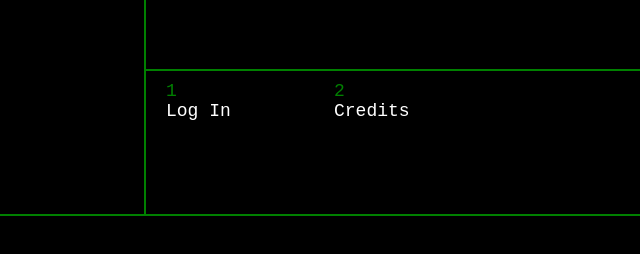
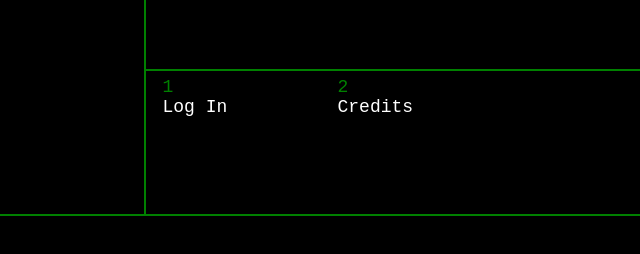
Before and after one commit to ertyseidohl/cyberpunk, a plain HTML site: page index.html in a window 1280 px wide. Shown: the part 528-782 px from the top of the page, 295-935 px from the left. Drawn offline with Linux system fonts and the light colour scheme.

Commit message:
Continuing to make progress

```diff
--- a/index.css
+++ b/index.css
@@ -50,6 +50,7 @@ div{
 	right: 0;
 	outline: 1px solid green;
 	padding: 2.5%;
+	overflow-y: auto;
 }
 #input{
 	outline: 1px solid green;
@@ -61,15 +62,17 @@ div{
 	right: 0;
 }
 	.option{
-		width: 18%;
+		width: 20%;
+		padding: 0 2.5%;
+		height: 100%;
 		float: left;
-		margin: 0 1.5%;
-		height: 85%;
-		padding: 1.5% 1.5%;
 		color: white;
 		font-size: 18px;
+		position: relative;
+		cursor: pointer;
 	}
 	.option-num{
+		padding-top: 7px;
 		display: block;
 		color: green;
 	}
--- a/script.js
+++ b/script.js
@@ -15,19 +15,19 @@
 				};
 			},
 			loop: function(frame) {
-				if(this.done == 2) return;
+				if (this.done == 2) return;
 				var anim = document.getElementById("anim");
 				var anim2 = document.getElementById("anim2");
 				this.size.x += Math.random() * 100;
 				this.size.y += Math.random() * 100;
 
-				if(this.size.x > this.size.xmax) {
+				if (this.size.x > this.size.xmax) {
 					this.size.x = this.size.xmax;
 					this.done = 1;
 				}
-				if(this.size.y > this.size.ymax) {
+				if (this.size.y > this.size.ymax) {
 					this.size.y = this.size.ymax;
-					if(this.done == 1) this.done = 2;
+					if (this.done == 1) this.done = 2;
 				}
 
 				anim.style.width = this.size.x + "px";
@@ -36,7 +36,7 @@
 				anim.style.marginTop = (-0.5 * this.size.y) + "px";
 				anim.style.marginLeft = (-0.5 * this.size.x) + "px";
 
-				if(this.done == 2) {
+				if (this.done == 2) {
 					document.getElementById("console").style.display = "block";
 					anim.style.display = "none";
 					anim2.style.display = "none";
@@ -78,19 +78,19 @@
 				anim2.style.display = "block";
 			},
 			loop: function() {
-				if(this.done < 3) {
+				if (this.done < 3) {
 					var anim = document.getElementById("anim");
 					var anim2 = document.getElementById("anim2");
 					this.size.x -= Math.random() * 100;
 					this.size.y -= Math.random() * 100;
 
-					if(this.size.x <= this.size.xmin) {
+					if (this.size.x <= this.size.xmin) {
 						this.size.x = this.size.xmin;
 						this.done = 1;
 					}
-					if(this.size.y <= this.size.ymin) {
+					if (this.size.y <= this.size.ymin) {
 						this.size.y = this.size.ymin;
-						if(this.done == 1) this.done = 2;
+						if (this.done == 1) this.done = 2;
 					}
 
 					anim.style.width = this.size.x + "px";
@@ -99,7 +99,7 @@
 					anim.style.marginTop = (-0.5 * this.size.y) + "px";
 					anim.style.marginLeft = (-0.5 * this.size.x) + "px";
 
-					if(this.done == 2) {
+					if (this.done == 2) {
 						this.done = 3;
 						anim.innerHTML = "<input type='button' onclick='document.getElementById(\"anim\").innerHTML = \"\"; game.restart();' id='restart' value='Restart' />";
 					}
@@ -126,16 +126,16 @@
 						submit.onclick = function() {
 							var nameEl = document.getElementById("player-name");
 							var passwordEl = document.getElementById("player-password");
-							if(nameEl.value.length === 0) {
+							if (nameEl.value.length === 0) {
 								nameEl.style.backgroundColor = "#220000";
 							}
-							if(passwordEl.value.length === 0) {
+							if (passwordEl.value.length === 0) {
 								passwordEl.style.backgroundColor = "#220000";
 							}
-							if(nameEl.value.length > 0 && passwordEl.value.length > 0) {
+							if (nameEl.value.length > 0 && passwordEl.value.length > 0) {
 								game.player.name = nameEl.value;
 								game.player.password = passwordEl.value;
-								game.setState("mizumo_start");
+								game.setState("start");
 								game.updatePlayer();
 							}
 						};
@@ -197,7 +197,7 @@
 				}
 			]
 		},
-		mizumo_start: {
+		start: {
 			location: 'Mizumo HQ, room 2503',
 			callfore: function() {
 				game.player.get(game.items.smartphone);
@@ -226,22 +226,22 @@
 			options: [
 				{
 					text: "Examime Alert",
-					state: "mizumo_examine_alert"
+					state: "examine_alert"
 				},
 				{
 					text: "Ingore Alert",
-					state: "mizumo_leaving"
+					state: "leaving"
 				}
 			]
 		},
-		mizumo_examine_alert: {
+		examine_alert: {
 			location: 'Mizumo HQ, room 2503',
 			color: "blue",
 			text: [
 				"To: __NAME_UC__",
 				"From: JORDAN LANDES",
 				"Subject: HELP PLEASE",
-				"I'M TRAPPED IN ROOM S429 IN SUB-BASEMENT 4. IS ANYONE STILL AROUND? I'VE TRIED CALLING SECURITY BUT THEY AREN'T ANSWERING.",
+				"I'M TRAPPED IN ROOM S438 IN SUB-BASEMENT 4. IS ANYONE STILL AROUND? I'VE TRIED CALLING SECURITY BUT THEY AREN'T ANSWERING.",
 				"I KNOW THIS IS TOTALLY AGAINST POLICY, BUT THERE'S A SPARE KEYCARD IN MY DESK (ROOM 2206) IN THE THIRD DRAWER DOWN THAT WILL GET YOU INTO THE BASEMENT.",
 				"I'VE BEEN DOWN HERE A LONG TIME ALREADY AND I REALLY DON'T WANT TO BE HERE UNTIL MONDAY!",
 				"PLEASE HELP ME!",
@@ -250,29 +250,29 @@
 			options: [
 				{
 					text: "Go to Room 2206",
-					state: "mizumo_room_2206"
+					state: "room_2206"
 				},
 				{
 					text: "Go to Elevator",
-					state: "mizumo_elevator_call"
+					state: "elevator_call"
 				},
 				{
 					text: "Ignore Message",
-					state: "mizumo_leaving"
+					state: "leaving"
 				},
 				{
-					condition: function() {return !(game.player.has(game.events.mizumo_opsec_called));},
+					condition: function() {return !(game.player.visited('call_opsec'));},
 					text: "Make OpSec deal with it",
-					state: "mizumo_call_opsec"
+					state: "call_opsec"
 				},
 				{
-					condition: function() {return game.player.has(game.events.mizumo_opsec_called);},
+					condition: function() {return game.player.visited('call_opsec');},
 					text: "Call the Opsec office again",
-					state: "mizumo_call_opsec"
+					state: "call_opsec"
 				}
 			]
 		},
-		mizumo_room_2206: {
+		room_2206: {
 			location: 'Mizumo HQ, room 2206',
 			text: [
 				"Room 2206 is an office on the 22nd floor - three floors down from you. It's a smaller office than yours, for what that's worth.",
@@ -280,54 +280,51 @@
 			],
 			options: [
 				{
-					condition: function() {return !(game.player.visited('mizumo_room_2206_examine'));},
+					condition: function() {return !(game.player.visited('room_2206_examine'));},
 					text: "Look Around",
-					state: "mizumo_room_2206_examine"
+					state: "room_2206_examine"
 				},
 				{
 					condition: function() {return !(game.player.has(game.items.sb4_keycard));},
 					text: "Get Keycard",
-					state: "mizumo_room_2206_keycard"
+					state: "room_2206_keycard"
 				},
 				{
-					condition: function() {return !(game.player.visited('mizumo_room_2206_examine'));},
+					condition: function() {return !(game.player.visited('room_2206_examine'));},
 					text: "Snoop around in the office",
-					state: "mizumo_room_2206_examine"
+					state: "room_2206_examine"
 				},
 				{
 					text: "Go to Elevator",
-					state: "mizumo_elevator_call"
+					state: "elevator_call"
 				}
 			]
 		},
-		mizumo_room_2206_examine: {
+		room_2206_examine: {
 			location: 'Mizumo HQ, room 2206',
-			callfore: function() {
-				game.player.happen("mizumo_2206_snooped");
-			},
 			text: [
 				"You hear the small whine of something mechanical behind you, and you whip around. You see a security camera zooming in on you. Idiots in Opsec have time to watch you on the camera but not save people in the basement.",
-				function() {if(!game.player.visited('mizumo_call_opsec')) return "Come to think of it, you could probably just call Opsec and have them rescue James or whoever they were.";},
+				function() {if (!game.player.visited('call_opsec')) return "Come to think of it, you could probably just call Opsec and have them rescue James or whoever they were.";},
 				"You notice that this room seems... almost too empty for someone to be working in it. There's barely anything on the desk. Either way, it looks like the keycard should be where they said."
 			],
 			options: [
 				{
 					condition: function() {return !(game.player.has(game.items.sb4_keycard));},
 					text: "Get Keycard",
-					state: "mizumo_room_2206_keycard"
+					state: "room_2206_keycard"
 				},
 				{
-					condition: function() {return !(game.player.visited('mizumo_call_opsec'));},
+					condition: function() {return !(game.player.visited('call_opsec'));},
 					text: "Call the Opsec office",
-					state: "mizumo_call_opsec"
+					state: "call_opsec"
 				},
 				{
 					text: "Go to Elevator",
-					state: "mizumo_elevator_call"
+					state: "elevator_call"
 				}
 			]
 		},
-		mizumo_call_opsec: {
+		call_opsec: {
 			location: undefined,
 			text: [
 				{
@@ -338,28 +335,28 @@
 					color: "red"
 				},
 				function() {
-					if (!(game.player.visited('mizumo_call_opsec'))) return "Oh, right. OpSec goes home at 6pm like everyone else.";
+					if (!(game.player.visited('call_opsec'))) return "Oh, right. OpSec goes home at 6pm like everyone else.";
 				},
 				function() {
-					if (!(game.player.visited('mizumo_call_opsec'))) return "You'd think a multi-million dollar corporation would have 24-hour security. But no, it's this automated system.";
+					if (!(game.player.visited('call_opsec'))) return "You'd think a multi-million dollar corporation would have 24-hour security. But no, it's this automated system.";
 				}
 			],
 			options: [
 				{
 					text: "Emergencies",
-					state: "mizumo_call_opsec_emergencies"
+					state: "call_opsec_emergencies"
 				},
 				{
 					text: "Non-Emergencies",
-					state: "mizumo_call_opsec_non_emergencies"
+					state: "call_opsec_non_emergencies"
 				},
 				{
 					text: "Nevermind",
-					state: "mizumo_call_opsec_end"
+					state: "call_opsec_end"
 				}
 			]
 		},
-		mizumo_call_opsec_non_emergencies: {
+		call_opsec_non_emergencies: {
 			location: undefined,
 			text: [
 				{
@@ -371,37 +368,37 @@
 			options: [
 				{
 					text: "Call opsec again.",
-					state: "mizumo_call_opsec"
+					state: "call_opsec"
 				},
 				{
 					text: "Give up and go home",
-					state: "mizumo_leaving"
+					state: "leaving"
 				},
 				{
 					condition: function() {return game.player.location == "Mizumo HQ, room 2206";},
 					text: "Go to Elevator",
-					state: "mizumo_elevator_call"
+					state: "elevator_call"
 				},
 				{
 					condition: function() {return game.player.location == "Mizumo HQ, room 2206" && !(game.player.has(game.items.sb4_keycard));},
 					text: "Get Keycard from Desk",
-					state: "mizumo_room_2206_keycard"
+					state: "room_2206_keycard"
 				},
 				{
 					condition: function() {return game.player.location == "Mizumo HQ, room 2503";},
 					//player is in their own office
 					text: "Go to Room 2206",
-					state: "mizumo_room_2206"
+					state: "room_2206"
 				},
 				{
 					condition: function() {return game.player.location == "Mizumo HQ, room 2503";},
 					//player is in their own office
 					text: "Ignore the message - go home",
-					state: "mizumo_leaving"
+					state: "leaving"
 				}
 			]
 		},
-		mizumo_call_opsec_emergencies: {
+		call_opsec_emergencies: {
 			location: undefined,
 			text: [
 				{
@@ -413,38 +410,38 @@
 			options: [
 				{
 					text: "Call opsec again.",
-					state: "mizumo_call_opsec"
+					state: "call_opsec"
 				},
 				{
 					condition: function() {return game.player.location == "Mizumo HQ, room 2206";},
 					text: "Too creepy - give up and go home",
-					state: "mizumo_leaving"
+					state: "leaving"
 				},
 				{
 					condition: function() {return game.player.location == "Mizumo HQ, room 2206";},
 					text: "Go to Elevator",
-					state: "mizumo_elevator_call"
+					state: "elevator_call"
 				},
 				{
 					condition: function() {return game.player.location == "Mizumo HQ, room 2206" && !(game.player.has(game.items.sb4_keycard));},
 					text: "Get Keycard from Desk",
-					state: "mizumo_room_2206_keycard"
+					state: "room_2206_keycard"
 				},
 				{
 					condition: function() {return game.player.location == "Mizumo HQ, room 2503";},
 					//player is in their own office
 					text: "Go to Room 2206",
-					state: "mizumo_room_2206"
+					state: "room_2206"
 				},
 				{
 					condition: function() {return game.player.location == "Mizumo HQ, room 2503";},
 					//player is in their own office
 					text: "Ignore the message - go home",
-					state: "mizumo_leaving"
+					state: "leaving"
 				}
 			]
 		},
-		mizumo_call_opsec_end:{
+		call_opsec_end:{
 			location: undefined,
 			text: [
 				{
@@ -458,29 +455,29 @@
 					condition: function() {return game.player.location == "Mizumo HQ, room 2206" && !(game.player.has(game.items.sb4_keycard));},
 					//player is in downstairs office, no keycard
 					text: "Get Keycard from Desk",
-					state: "mizumo_room_2206_keycard",
+					state: "room_2206_keycard",
 				},
 				{
 					condition: function() {return game.player.location == "Mizumo HQ, room 2206";},
 					text: "Go to Elevator",
-					state: "mizumo_elevator_call"
+					state: "elevator_call"
 				},
 				{
 					condition: function() {return game.player.location == "Mizumo HQ, room 2503";},
 					//player is in their own office
 					text: "Ignore the message - go home",
-					state: "mizumo_elevator_call"
+					state: "elevator_call"
 				},
 				{
 					condition: function() {return game.player.location == "Mizumo HQ, room 2503";},
 					//player is in their own office
 					text: "Go to Room 2206",
-					state: "mizumo_room_2206"
+					state: "room_2206"
 				},
 			]
 
 		},
-		mizumo_room_2206_keycard: {
+		room_2206_keycard: {
 			location: 'Mizumo HQ, room 2206',
 			callfore: function() {
 				game.player.get(game.items.sb4_keycard);
@@ -494,15 +491,15 @@
 					callback: function() {
 						game.player.lose(game.items.sb4_keycard);
 					},
-					state: "mizumo_leaving"
+					state: "leaving"
 				},
 				{
 					text: "Go help Jordan",
-					state: "mizumo_elevator_call"
+					state: "elevator_call"
 				}
 			]
 		},
-		mizumo_elevator_call: {
+		elevator_call: {
 			location: 'Mizumo HQ, Service Elevator 07b',
 			text: [
 				"You press the button to call an elevator. The door directly behind you opens with a small \"ding!\"",
@@ -512,26 +509,26 @@
 			options: [
 				{
 					text: "Go to front lobby",
-					state: "mizumo_leaving"
+					state: "leaving"
 				},
 				{
-					condition: function() {return game.player.visited('mizumo_room_2206');},
+					condition: function() {return game.player.visited('room_2206');},
 					text: "Return to Room 2206",
-					state: "mizumo_room_2206"
+					state: "room_2206"
 				},
 				{
-					condition: function() {return game.player.visited('mizumo_room_2206');},
+					condition: function() {return game.player.visited('room_2206');},
 					text: "Return to your office",
-					state: "mizumo_return_to_desk"
+					state: "return_to_desk"
 				},
 				{
 					condition: function() {return (game.player.has(game.items.sb4_keycard));},
 					text: "Use Mizumo Keycard",
-					state: "mizumo_elevator_unlocked"
+					state: "elevator_unlocked"
 				}
 			]
 		},
-		mizumo_elevator_unlocked: {
+		elevator_unlocked: {
 			location: 'Mizumo HQ, Service Elevator 07b',
 			text: [
 				"The lock icon on the button for Sub-Basement 4 disappears."
@@ -539,31 +536,42 @@
 			options: [
 				{
 					text: "Return to Room 2206",
-					state: "mizumo_room_2206"
+					state: "room_2206"
 				},
 				{
 					text: "Go to Sub-Basement 4",
-					state: "mizumo_sb4_arrive"
+					state: "sb4_arrive"
 				},
 				{
 					text: "Go to ground floor and leave",
-					state: "mizumo_leaving"
+					state: "leaving"
+				},
+				{
+					text: "Return to your office",
+					state: "return_to_desk"
 				}
 			]
 		},
-		mizumo_leaving: {
+		leaving: {
 			location: 'Mizumo HQ, Service Elevator 07b',
 			text: [
-				"this is a text"
+				"You punch the touchscreen button labeled \"lobby\" in the elevator, and begin to descend.",
+				"The express elevators here actually live up to their name: you can feel the pressure in your ears from descending so quickly.",
+				"The touchscreen displays \"Lobby - Floor 1\" for just a moment before going black. The car continues to descend.",
+				"The doors open to a room you've never seen before. Judging by the distance you've travelled, you must be underground."
 			],
 			options: [
 				{
-					text: "Leave Mizumo",
-					state: "game_over"
+					text: "Leave the elevator",
+					state: "sb4_arrive"
+				},
+				{
+					text: "Try to call the elevator",
+					state: "sb4_call_elevator"
 				}
 			]
 		},
-		mizumo_return_to_desk:{
+		return_to_desk:{
 			location: 'Mizumo HQ, room 2503',
 			text: [
 				"You return to your desk. It's quiet here, now that your computer is in sleep mode, and there's nobody else around.",
@@ -573,15 +581,15 @@
 			options: [
 				{
 					text: "Read the message from earlier",
-					state: "mizumo_examine_alert"
+					state: "examine_alert"
 				},
 				{
 					text: "Head back to the lobby",
-					state: "mizumo_leaving"
+					state: "leaving"
 				}
 			]
 		},
-		mizumo_sb4_arrive: {
+		sb4_arrive: {
 			location: "Mizumo HQ, Sub-Basement 4, Elevator Room",
 			checkpoint: {
 				callback: function() {
@@ -594,7 +602,7 @@
 				player_optional_inventory: [
 					//none
 				],
-				script_state: "mizumo_sb4_arrive"
+				script_state: "sb4_arrive"
 			},
 			text: [
 				"You step out of the elevator into a dark hallway. A light, alerted somehow to your presence, flickers on behind a door to your right.",
@@ -604,28 +612,28 @@
 			options: [
 				{
 					text: "Go through the door to the right",
-					state: "mizumo_sb4_rooms"
+					state: "sb4_rooms"
 				},
 				{
 					text: "Look around a little more",
-					state: "mizumo_sb4_elevator"
+					state: "sb4_elevator"
 				}
 			]
 		},
-		mizumo_sb4_elevator: {
+		sb4_elevator: {
 			location: 'Mizumo HQ, Sub-Basement 4, Elevator Room',
 			text: [
-				"You notice the elvator doors shut behind you with a sudden snap. The lights buzz on and off.",
-				"You hear the elevator begin to rise behind you."
+				function(){ if (!game.player.visited('sb4_elevator')) return "You notice the elvator doors shut behind you with a sudden snap. The lights buzz on and off.";},
+				function(){ if (!game.player.visited('sb4_elevator')) return "You hear the elevator begin to rise behind you.";}
 			],
 			options: [
 				{
 					text: "Call the elevator",
-					state: "mizumo_sb4_call_elevator"
+					state: "sb4_call_elevator"
 				},
 				{
 					text: "Walk through the door to your right",
-					state: "mizumo_sb4_arrive"
+					state: "sb4_arrive"
 				},
 				{
 					text: "Look around near the elevator",
@@ -633,16 +641,17 @@
 				},
 			]
 		},
-		mizumo_sb4_call_elevator: {
+		sb4_call_elevator: {
 			location: 'Mizumo HQ, Sub-Basement 4, Elevator Room',
 			text: [
-				"You press the call elevator button, but it doesn't respond. Only now do you realize the folly of going to the same place where someone just said they were trapped.",
-				"There must be an emergency exit stairwell somewhere, but you don't know where. You turn on your cell phone flashlight."
+				function(){if (!game.player.visited('leaving')) return "You press the call elevator button, but it doesn't respond. Only now do you realize the folly of going to the same place where someone just said they were trapped.";},
+				function(){if (game.player.visited('leaving')) return "You attempt to call an elevator, but all of the elevators seem to be deactivated, or at least not responsive to your button pushing.";},
+				"There must be an emergency exit stairwell somewhere, but you don't know where."
 			],
 			options: [
 				{
 					text: "Go to the door on your right",
-					state: "mizumo_sb4_arrive"
+					state: "sb4_arrive"
 				},
 				{
 					text: "Look around near the elevator",
@@ -664,7 +673,7 @@
 				},
 				{
 					text: "Go to the door on your right",
-					state: "mizumo_sb4_arrive"
+					state: "sb4_arrive"
 				}
 			]
 		},
@@ -702,15 +711,15 @@
 			options: [
 				{
 					text: "Go through the door on your right",
-					state: "mizumo_sb4_rooms"
+					state: "sb4_rooms"
 				},
 				{
 					text: "Take the multitool",
-					state: "mizumo_sb4_multitool"
+					state: "sb4_multitool"
 				}
 			]
 		},
-		mizumo_sb4_multitool: {
+		sb4_multitool: {
 			location: 'Mizumo HQ, Sub-Basement 4, Elevator Room',
 			text: [
 				"You pick up a small multitool, maybe it will come in handy later?"
@@ -721,41 +730,144 @@
 			options: [
 				{
 					text: "Go through the door on your right",
-					state: "mizumo_sb4_rooms"
+					state: "sb4_rooms"
 				}
 			]
 		},
-		mizumo_sb4_rooms: {
-			location: 'Mizumo HQ, Sub-Basement 4, Corridor SB4200',
+		sb4_rooms: {
+			location: 'Mizumo HQ, Sub-Basement 4, Corridor SB430',
 			text: [
 				"You come to a junction with three closed doors. The only light here is a single, buzzing flourescent tube, which reflects off the tile underfoot. The air here feels colder, and you hear the humming of electronic equipment through the walls.",
 				{
-					condition: function(){return game.flags('banging_sounds');},
-					text: "The banging noise is louder now! You hear it, still somewhat muffled, behind the door to room S429."
+					condition: function(){return game.player.getFlag('banging_sounds');},
+					text: "The banging noise is louder now! You hear it, still somewhat muffled, behind the door to room S438."
 				},
 				{
-					condition: function(){return !game.player.visited('mizumo_sb4_rooms');},
-					text: "You hear the small whine of a security camera. There is one above the door to S429, and you catch the glint of the lens as it brings you into focus."
+					condition: function(){return !game.player.visited('sb4_rooms');},
+					text: "You hear the small whine of a security camera. There is one above the door to S438, and you catch the glint of the lens as it brings you into focus."
 				}
 			],
 			options: [
 				{
 					text: "Return to the elevator",
-					state: "mizumo_sb4_elevator"
+					state: "sb4_elevator"
 				},
 				{
-					text: "Enter room S428",
-					state: "mizumo_sb4_rm28"
+					condition: function(){return !game.player.has(sb4_keycard);},
+					text: "Enter room S437",
+					state: "sb4_rm37_locked"
 				},
 				{
-					text: "Enter room S429",
-					state: "mizumo_sb4_rm29_pre"
+					condition: function(){return game.player.has(sb4_keycard) && !game.player.visited('sb4_rm37_light');},
+					text: "Enter room S437",
+					state: "sb4_rm37_dark"
 				},
 				{
-					text: "Enter room S430",
-					state: "mizumo_sb4_rm30"
+					condition: function(){return game.player.visited('sb4_rm37_light');},
+					text: "Enter room S437",
+					state: "sb4_rm37_light"
+				},
+				{
+					text: "Enter room S438",
+					state: "sb4_rm38_pre"
+				},
+				{
+					text: "Enter room S439",
+					state: "sb4_rm39_locked"
 				}
 			]
 		},
+		sb4_rm37_locked: {
+			location: "Mizumo HQ, Sub-Basement 4, Corridor SB430",
+			text: [
+				"The door is locked. There's a keycard reader next to it, but you don't have access here.",
+			],
+			options: [
+				{
+					text: "Enter room S438",
+					state: "sb4_rm38_pre"
+				},
+				{
+					text: "Enter room S439",
+					state: "sb4_rm39_locked"
+				}
+			],
+		},
+		sb4_rm37_dark: {
+			location: "Mizumo HQ, Sub-Basement 4, Room 37",
+			text: [
+				"You scan Jordan Landes' keycard and enter the room. It's dark in here.",
+			],
+			options: [
+				{
+					text: "Turn on the lights",
+					state: "sb4_rm37_light"
+				},
+				{
+					text: "Use your cellphone flashlight",
+					state: "sb4_rm37_flashlight"
+				},
+			],
+		},
+		sb4_rm37_flashlight: {
+			location: "Mizumo HQ, Sub-Basement 4, Room 37",
+			text: [
+				"",
+			],
+			options: [
+				{
+					text: "",
+					state: ""
+				},
+			],
+		},
+		sb4_rm37_light: {
+			location: "Mizumo HQ, Sub-Basement 4, Room 37",
+			text: [
+				"",
+			],
+			options: [
+				{
+					text: "",
+					state: ""
+				},
+			],
+		},
+		sb4_rm37_examine: {
+			location: "Mizumo HQ, Sub-Basement 4, Room 37",
+			text: [
+				"",
+			],
+			options: [
+				{
+					text: "",
+					state: ""
+				},
+			],
+		},
+		sb4_rm38_pre: {
+			location: "Mizumo HQ, Sub-Basement 4, Room 38",
+			text: [
+				"",
+			],
+			options: [
+				{
+					text: "",
+					state: ""
+				},
+			],
+		},
+		sb4_rm39_locked: {
+			location: "Mizumo HQ, Sub-Basement 4, Corridor SB430",
+			text: [
+				"",
+			],
+			options: [
+				{
+					text: "",
+					state: ""
+				},
+			],
+		},
 	};
 })(game);
--- /dev/null
+++ b/scroll.css
@@ -0,0 +1,16 @@
+/* Chrome */
+::-webkit-scrollbar {
+    width: 12px;
+}
+::-webkit-scrollbar-track {
+	background: black;
+    border: 1px solid green;
+}
+::-webkit-scrollbar-thumb {
+    background: black;
+    border: 1px solid green;
+}
+::-webkit-scrollbar-thumb:window-inactive {
+	background: black;
+    border: 1px solid green;
+}
```
Also changed, not shown: Game.js (+33 -22 lines), Player.js (+41 -16 lines), Typewriter.js (+14 -14 lines), events.js (deleted, +0 -8 lines), index.html (+1 -1 lines), items.js (+8 -2 lines), writings.txt, 1 other file.
